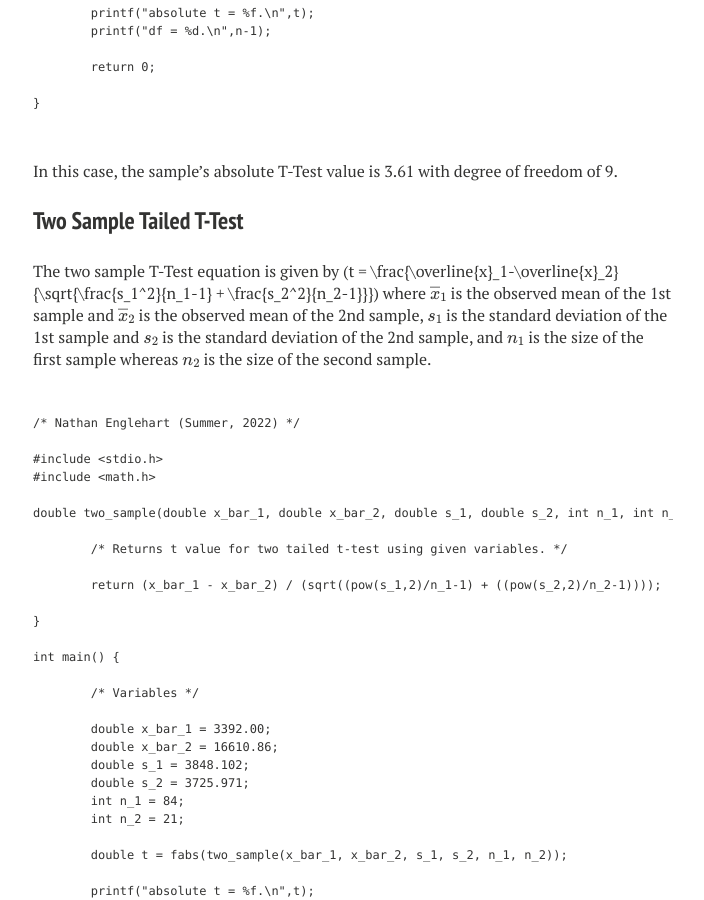
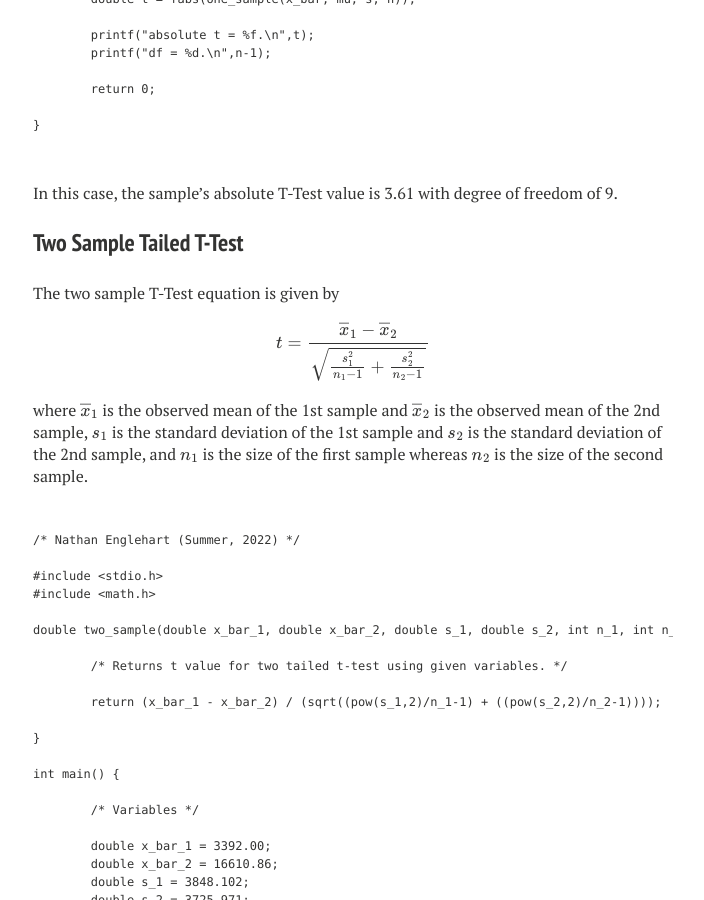
Before and after one commit to nathanenglehart/nathanenglehart.github.io, a Jekyll site: the page built from t-test.md, in a window 1280 px wide and 900 px high, scrolled down 841 px. Shown: the whole window, without its empty margins (287-991 px from the left). Built offline with Jekyll 4.4.1, drawn with Linux system fonts in a browser that asks for light colours; nearby versions of some CDN libraries; formulas are drawn with MathJax 3.

Commit message:
Update t-test.md

````diff
--- a/t-test.md
+++ b/t-test.md
@@ -10,8 +10,8 @@ comments: false
 ### One Sample T-Test
 
 The one sample T-Test equation is given by \\[t = \frac{\overline{x} - \mu}{\frac{s}{\sqrt{n}}}\\]
-where $x$ is the observed mean of the sample, $\mu$ is the theoretical mean of the population, $s$ is the standard deviation of the sample, and $n$ is the sample size.
-
+where $x$ is the observed mean of the sample, $\mu$ is the theoretical mean of the population, $s$ is the standard deviation of the sample, and $n$ is the sample size. \
+\
 Suppose the observed sample mean is 74, the theoretical population mean is 78, the standard deviation of the sample is 3.5, and the sample size is 10. Then, we can write:
 
 ```C
@@ -51,7 +51,7 @@ In this case, the sample's absolute T-Test value is 3.61 with degree of freedom
 
 ### Two Sample Tailed T-Test
 
-The two sample T-Test equation is given by \(t = \frac{\overline{x}_1-\overline{x}_2}{\sqrt{\frac{s_1^2}{n_1-1} + \frac{s_2^2}{n_2-1}}}\)
+The two sample T-Test equation is given by \\[t = \frac{\overline{x}_1-\overline{x}_2}{\sqrt{\frac{s_1^2}{n_1-1} + \frac{s_2^2}{n_2-1}}}\\]
 where $\overline{x}_1$ is the observed mean of the 1st sample and $\overline{x}_2$ is the observed mean of the 2nd sample, $s_1$ is the standard deviation of the 1st sample and $s_2$ is the standard deviation of the 2nd sample, and $n_1$ is the size of the first sample whereas $n_2$ is the size of the second sample.
 
 ```C
````
